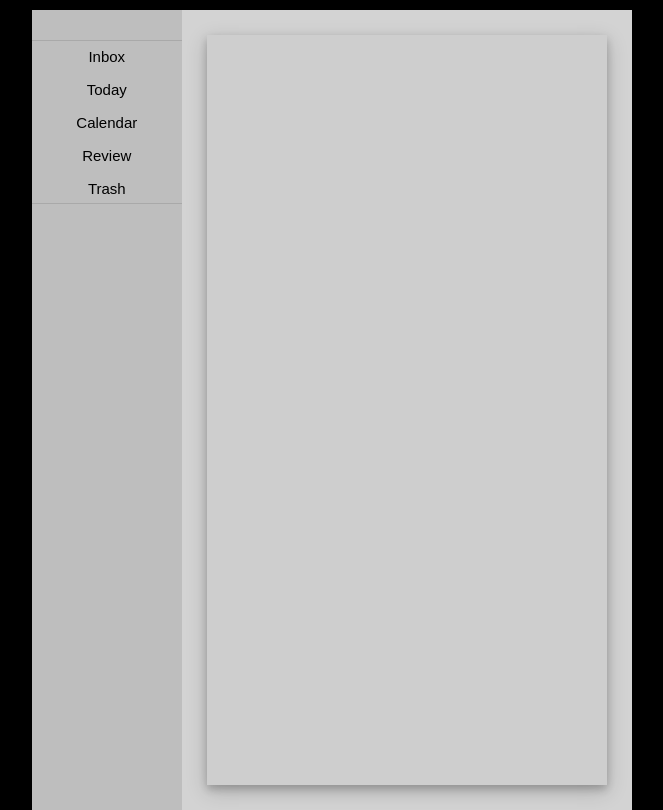
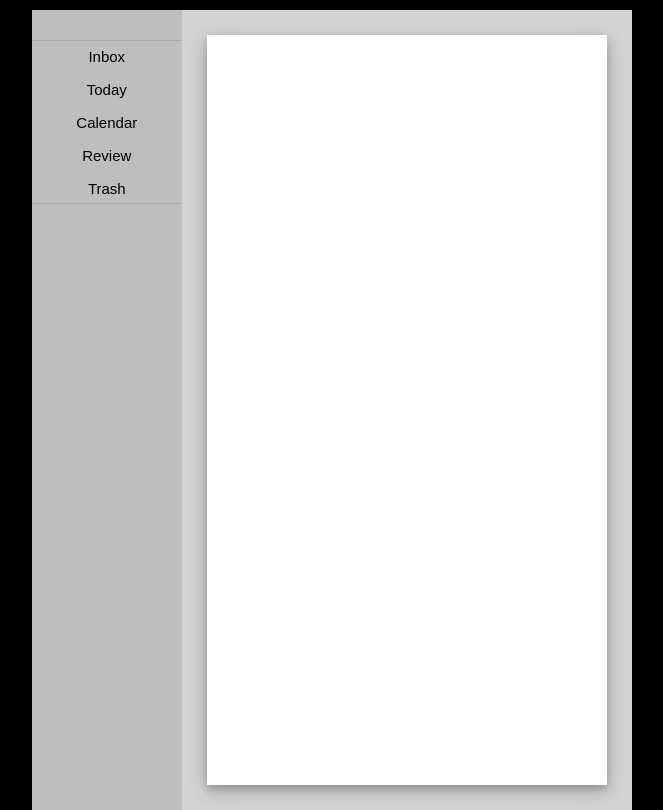
Before and after one commit to karolpiekut/ordinate, a website built with webpack: page prototype/main.html in a window 1280 px wide. Shown: the whole page, without its empty margins (256-919 px from the left). Built offline with nearby package versions, Linux system fonts and the light colour scheme.

Commit message:
fix background

```diff
--- a/prototype/styles.css
+++ b/prototype/styles.css
@@ -66,6 +66,7 @@ button:hover {
 #list-pane {
     height: 750px;
     width: 400px;
-    background: #cecece;
+    /*background: #cecece;*/
+    background: white;
     box-shadow: 0 4px 8px 0 rgba(0, 0, 0, 0.2), 0 6px 20px 0 rgba(0, 0, 0, 0.19);
 }
```
